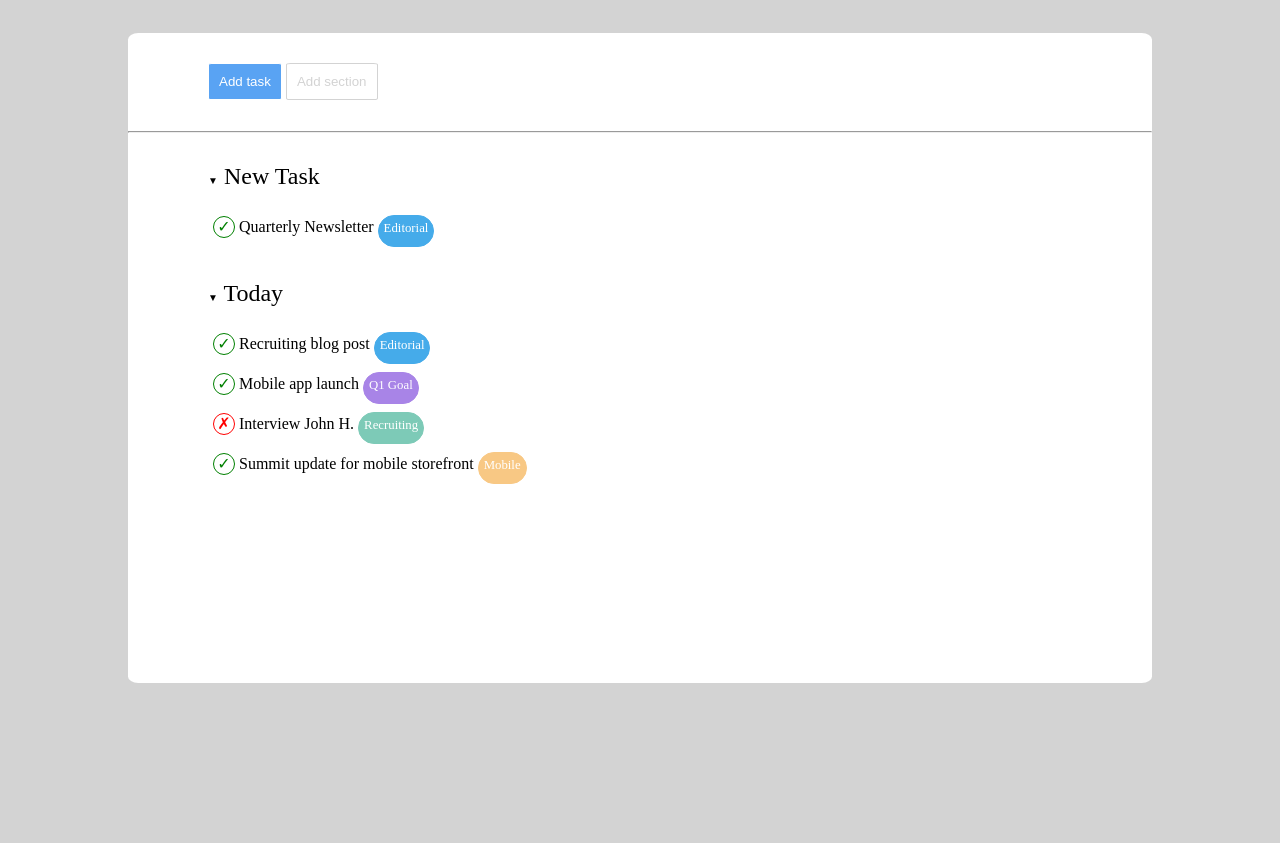
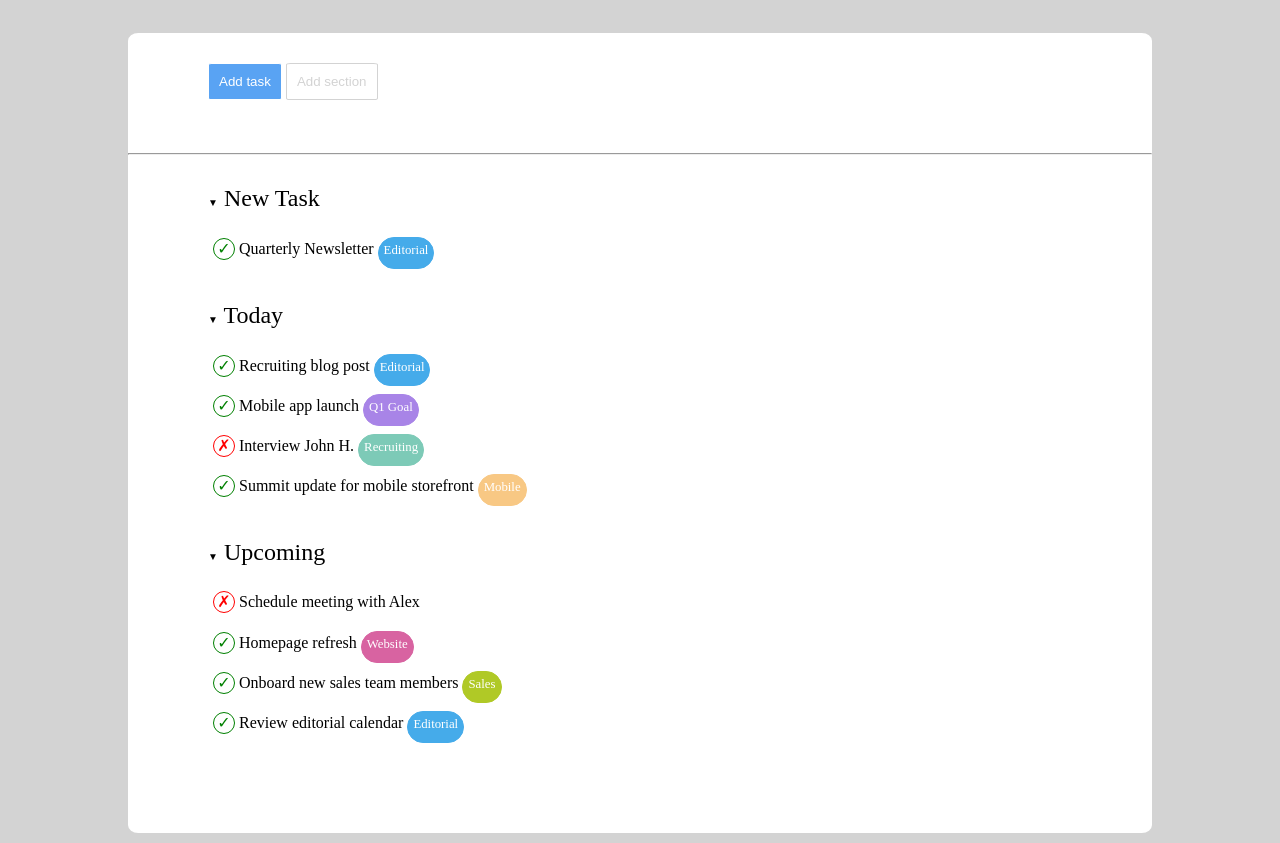
Before and after one commit to Francesca-Dascanio/html-css-toboolist, a plain HTML site: page index.html in a window 1280 px wide. Shown: the part 87-930 px from the top of the page. Before the commit the page ends 800 px from the top, so only its background shows below. Drawn offline with Linux system fonts and the light colour scheme.

Commit message:
Aggiunta lista Upcoming Esercizio completato

```diff
--- a/css/style.css
+++ b/css/style.css
@@ -27,10 +27,10 @@ body {
     font-style: bold;
 }
 
-/* INIZIO BOX BIANCA */
+/* BOX BIANCO */
 .box {
     width: 80%;
-    height: 650px;
+    height: 800px;
     background-color: white;
     margin: 40px auto 10px;
     border-radius: 1%;
@@ -154,3 +154,15 @@ body {
     background-color: #f8c884;
     border-color: #f8c884;
 }
+
+#label5::after {
+    content: 'Website';
+    background-color: #d863a1;
+    border-color:#d863a1;
+}
+
+#label6::after {
+    content: 'Sales';
+    background-color: #b0c926;
+    border-color: #b0c926;
+}
--- a/index.html
+++ b/index.html
@@ -67,6 +67,30 @@
             </section>
 <!-- Fine sezione Today -->
 
+<!-- Inizio sezione Upcoming -->
+            <section>
+                <div class="container left-space">
+                    <div class="title">
+                        Upcoming
+                    </div>
+                    <ul class="list">
+                        <li class="item unchecked">
+                            Schedule meeting with Alex
+                        </li>
+                        <li class="item checked" id="label5">
+                            Homepage refresh
+                        </li>
+                        <li class="item checked" id="label6">
+                            Onboard new sales team members
+                        </li>
+                        <li class="item checked" id="label1">
+                            Review editorial calendar
+                        </li>
+                    </ul>
+                </div>
+            </section>
+<!-- Fine sezione Upcoming -->
+
         </main>
     </body>
     </html>
```
Lines whose indentation alone changed are shown as unchanged.
